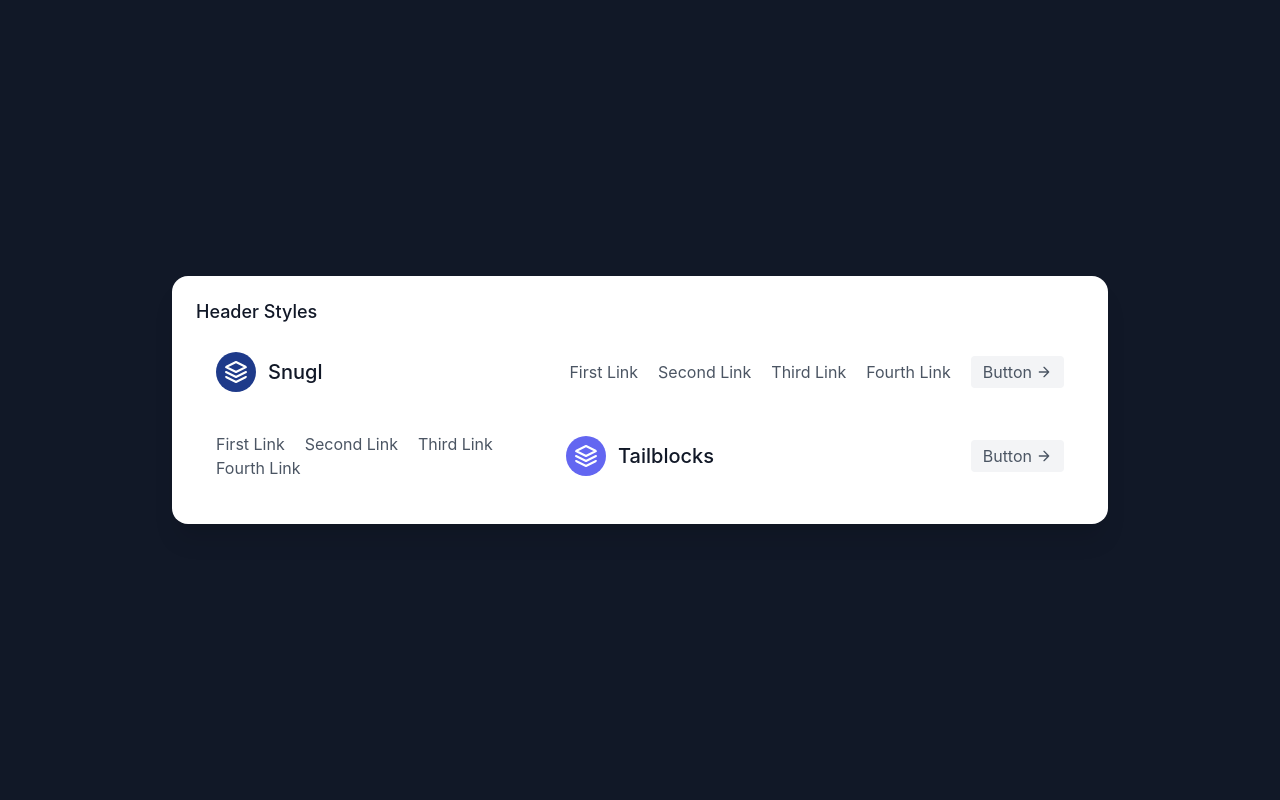
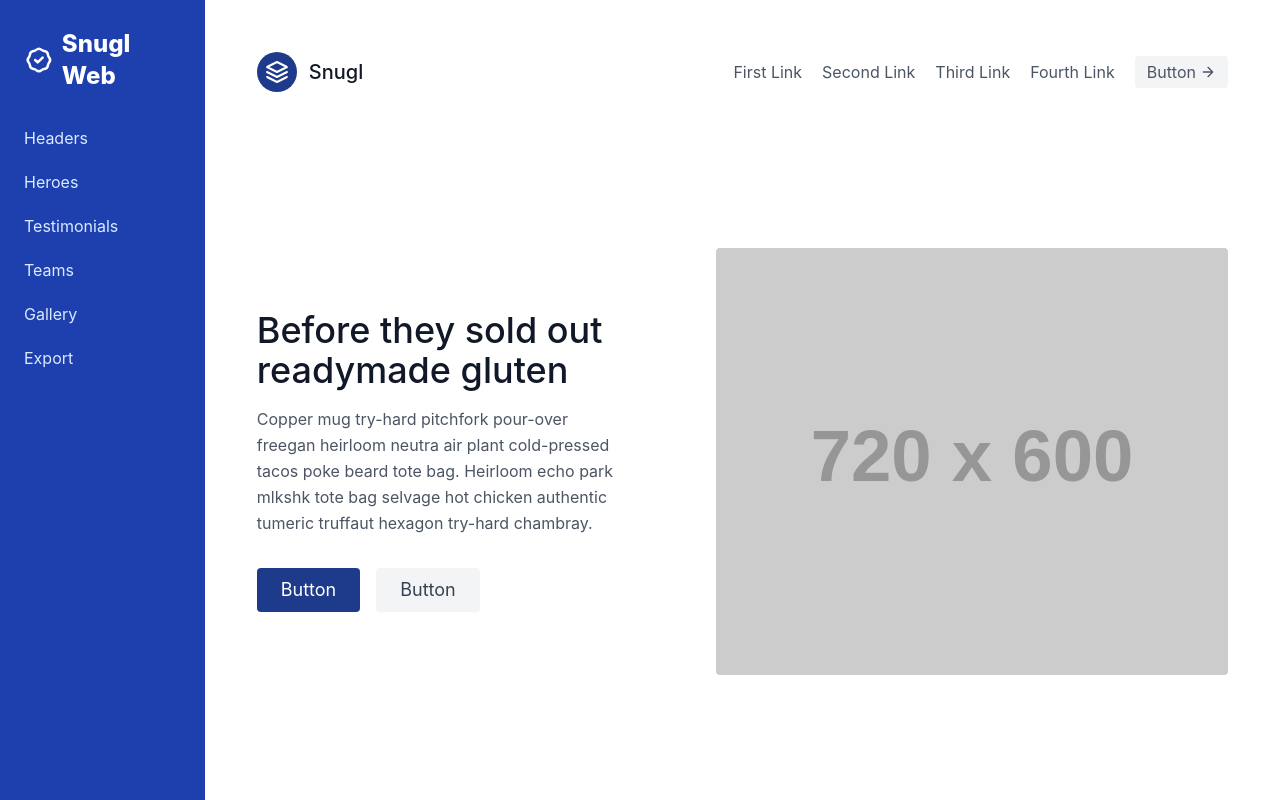
Before and after one commit to iammurali/snuglweb, a Next.js app: page / in a window 1280 px wide. Shown: the top 800 px of the page. Built offline with nearby package versions, Linux system fonts and the light colour scheme.

Commit message:
📦 NEW: component modal on click of sidebar

```diff
--- a/components/component-modal.js
+++ b/components/component-modal.js
@@ -5,6 +5,7 @@ import TemplateProvider from "./templates";
 
 function ComponentModal() {
   const isOpen = modalStore((state) => state.isOpen);
+  const componentCat = modalStore((state) => state.componentCategory);
   const closeModal = modalStore((state) => state.closeModal);
 
   return (
@@ -48,13 +49,13 @@ function ComponentModal() {
                 as="h3"
                 className="text-lg font-medium leading-6 text-gray-900"
               >
-                Header Styles
+                {componentCat} Styles
               </Dialog.Title>
               <div className="mt-2 ">
-                {Object.keys(TemplateProvider()["TopNav"]).map((key) => {
+                {componentCat && Object.keys(TemplateProvider()[componentCat]).map((key) => {
                   return (
                     <div className="hover:bg-gray-400">
-                      {TemplateProvider()["TopNav"][key]}
+                      {TemplateProvider()[componentCat][key]}
                     </div>
                   );
                 })}
--- a/components/sidebar.js
+++ b/components/sidebar.js
@@ -17,9 +17,6 @@ function SideBar(props) {
     );
     link.click();
   }
-
-
-
 
   const openModal = modalStore(state => state.openModal);
 
@@ -47,23 +44,31 @@ function SideBar(props) {
 
         <nav>
           <a
-            href="#"
-            onClick={openModal('TopNav')}
+
+            onClick={() =>{ openModal('TopNav')}}
             className="block py-2.5 px-4 rounded transition duration-200 hover:bg-blue-700 hover:text-white"
           >
             Headers
           </a>
           <a
-            onClick={openModal}
+            onClick={() =>  {openModal('Hero')}}
             className="block py-2.5 px-4 rounded transition duration-200 hover:bg-blue-700 hover:text-white"
           >
             Heroes
           </a>
           <a
-            href=""
+            onClick={() =>  {openModal('Testimonial')}}
+
             className="block py-2.5 px-4 rounded transition duration-200 hover:bg-blue-700 hover:text-white"
           >
-            Footers
+            Testimonials
+          </a>
+          <a
+            onClick={() =>  {openModal('Team')}}
+
+            className="block py-2.5 px-4 rounded transition duration-200 hover:bg-blue-700 hover:text-white"
+          >
+            Teams
           </a>
           <a
             href=""
@@ -80,7 +85,7 @@ function SideBar(props) {
         </nav>
       </div>
 
-        <ComponentModal />
+      <ComponentModal />
 
     </>
   );
--- a/global-stores/modalStore.js
+++ b/global-stores/modalStore.js
@@ -1,9 +1,10 @@
 import create from 'zustand'
 
 const modalStore = create(set => ({
-  isOpen: true,
-  openModal: () => set(state => ({ isOpen: true })),
-  closeModal: () => set(state => ({ isOpen: false })),
+  isOpen: false,
+  componentCategory: '',
+  openModal: (compCat) => set(state => ({ isOpen: true,  componentCategory: compCat})),
+  closeModal: () => set(state => ({ isOpen: false, componentCategory: '' })),
 }))
 
 
```
